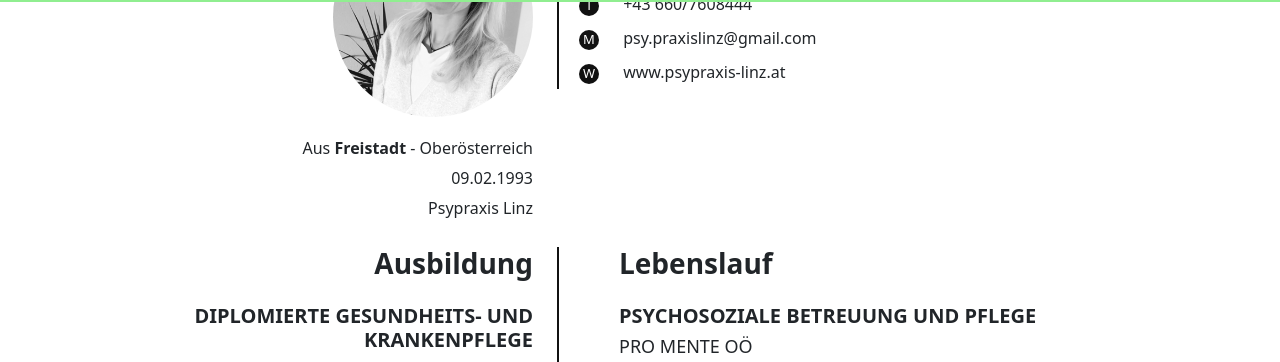
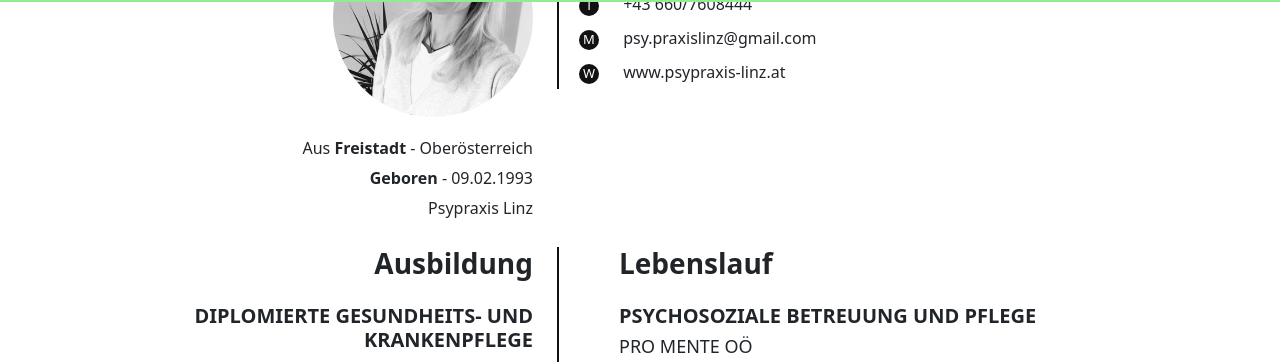
Before and after one commit to psypraxisstraub/psypraxisstraub.github.io, a Jekyll site: the page built from index.markdown, in a window 1280 px wide and 900 px high, scrolled down 1706 px. Shown: the part 88-450 px from the top of the window. Built offline with Jekyll 4.4.1, drawn with Linux system fonts in a browser that asks for light colours; nearby versions of some CDN libraries; some web fonts are replaced; library files that are not in the unit come from our copies.

Commit message:
Fixed cv on small devices

```diff
--- a/_includes/cv.html
+++ b/_includes/cv.html
@@ -11,7 +11,7 @@
             <div class="info">
                <ul>
                   <li>Aus <b>Freistadt</b> - Oberösterreich</li>
-                  <li>09.02.1993</li>
+                  <li><b>Geboren</b> - 09.02.1993</li>
                   <li>Psypraxis Linz</li>
                </ul>
             </div>
--- a/_sass/content/_cv.scss
+++ b/_sass/content/_cv.scss
@@ -10,9 +10,18 @@
       object-fit: cover;
    }
 
+   @media  (width >= 768px ) {
       .avatar {
          display: flex;
          justify-content: end;
+      }
+   }
+
+   @media (width < 768px) {
+      .avatar {
+         display: flex;
+         justify-content: center;
+      }
    }
 
    .name {
@@ -57,6 +66,7 @@
    }
 
    .info {
+      @media  (width >= 768px ) {
          ul {
             padding: 0;
             margin: 0;
@@ -64,6 +74,19 @@
             text-align: right;
             line-height: 30px;
          }
+      }
+
+      @media (width < 768px) {
+         ul {
+            padding: 0;
+            margin: 0;
+            list-style: none;
+            text-align: center;
+            line-height: 30px;
+            padding-bottom: 15px;
+         }
+      }
+
    }
 
    .cv {
```
Lines whose indentation alone changed are shown as unchanged.
